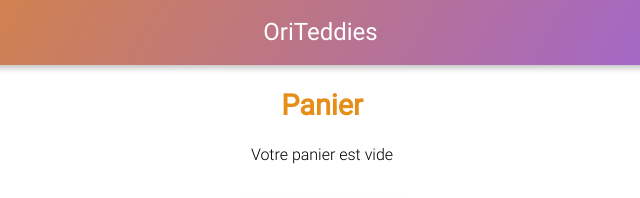
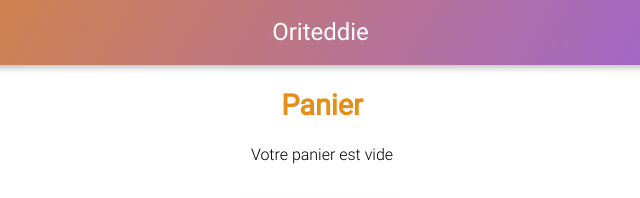
Before and after one commit to johnnydasilvavaz/JohnnyDasilvavaz_5_20072021, a website: page pages/cart.html in a window 1280 px wide. Shown: the top 198 px of the page, 318-958 px from the left. Drawn offline with Linux system fonts and the light colour scheme; no server answers.

Commit message:
Changed the main title

```diff
--- a/pages/cart.html
+++ b/pages/cart.html
@@ -14,7 +14,7 @@
                 <div class="header__return">
                     <a href="../index.html"><i class="fas fa-arrow-circle-left"></i></a>
                 </div>
-                <p>OriTeddies</p>
+                <p class="appTitle">Oriteddie</p>
                 <div class="header__cart">
                     <a href="./cart.html"><i class="fas fa-shopping-cart"></i></a>
                     <div class="header__pin"></div>
--- a/sass/components/_title.scss
+++ b/sass/components/_title.scss
@@ -4,3 +4,9 @@
     margin: .5rem 0;
     color: $color-secondary;
 }
+
+.appTitle {
+    font-family: Roboto-medium;
+    font-size: 2rem;
+    color: $color-txt-secondary;
+}
```
Also changed, not shown: index.html (+1 -1 lines), pages/confirmation.html (+1 -1 lines), pages/product.html (+1 -1 lines).
